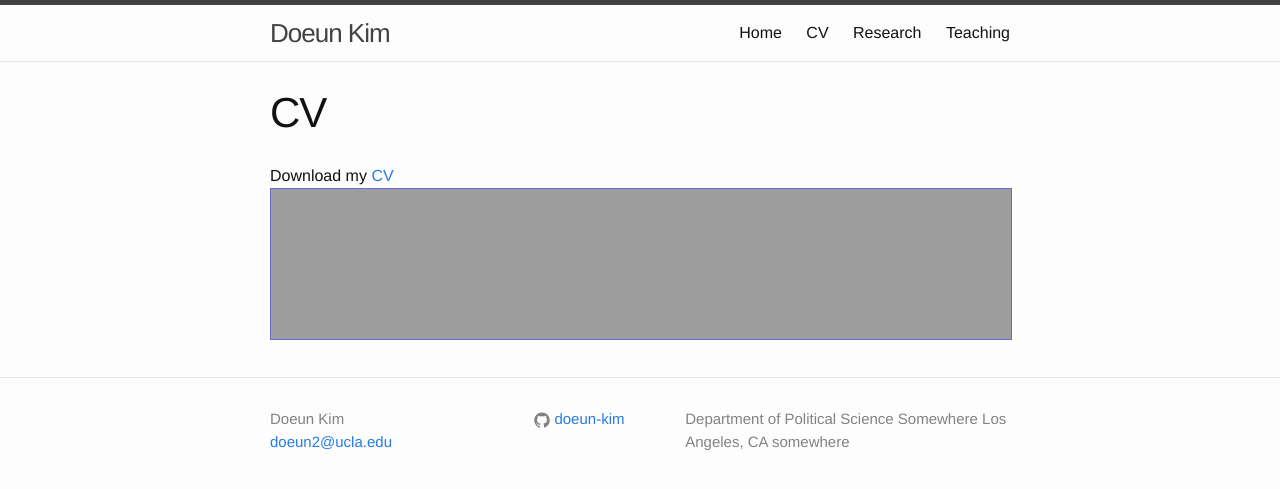
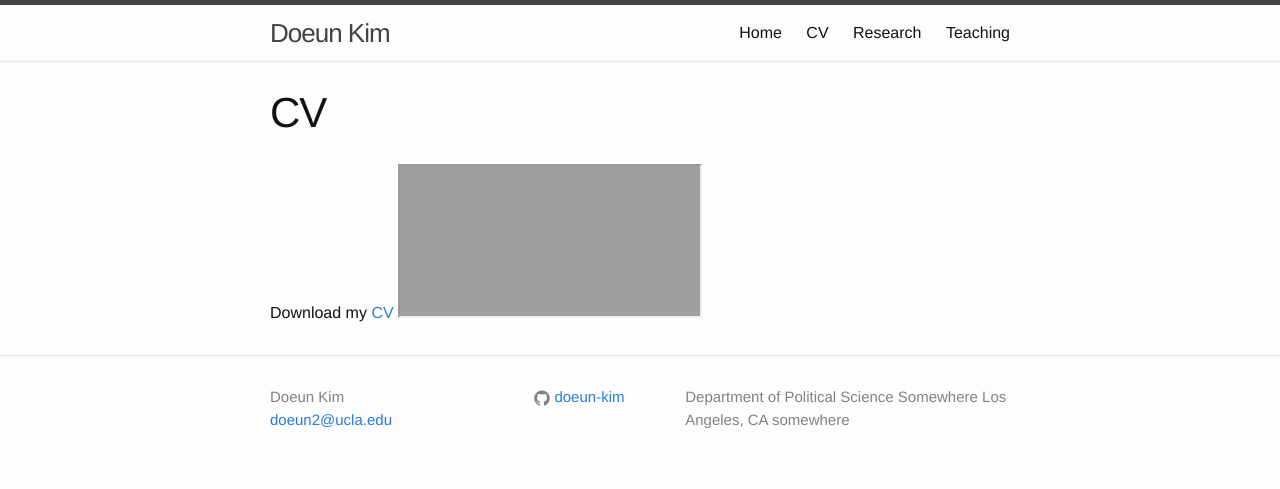
Before and after one commit to soonhong-cho/soonhong-cho.github.io, a Jekyll site: the page cv.html, which Jekyll copies as it is, in a window 1280 px wide. Shown: the top 489 px of the page. Built offline with Jekyll 4.4.1, drawn with Linux system fonts in a browser that asks for light colours.

Commit message:
Update cv.html

```diff
--- a/cv.html
+++ b/cv.html
@@ -77,7 +77,7 @@
 
 Download my <a href="cv.pdf">CV</a>
 
-<iframe id="fred" style="border:1px solid #666CCC" title="PDF in an i-Frame" src="http://doeun-kim.github.io/cv.pdf" frameborder="1" scrolling="auto" height="100%" width="100%" ></iframe>
+<iframe src="http://doeun-kim.github.io/cv.pdf"></iframe>
 </div>
 
       </div>
```
